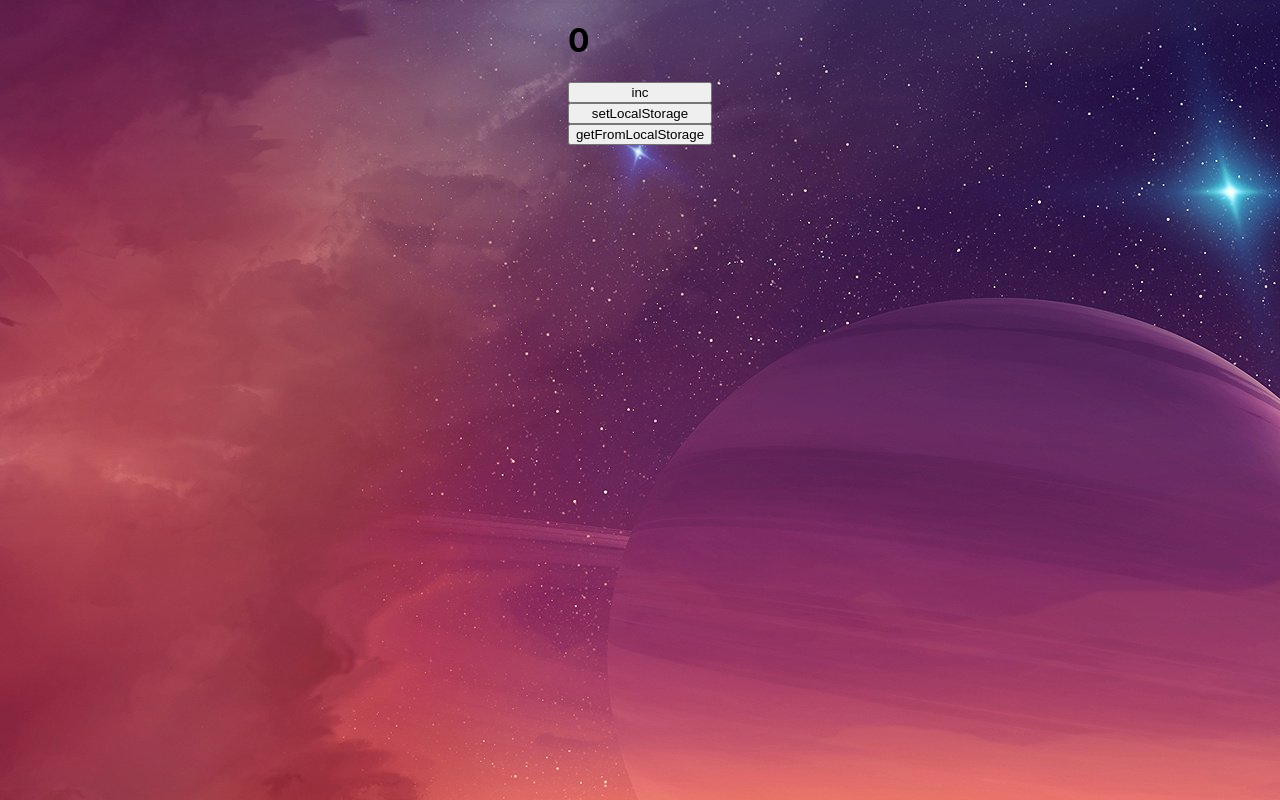
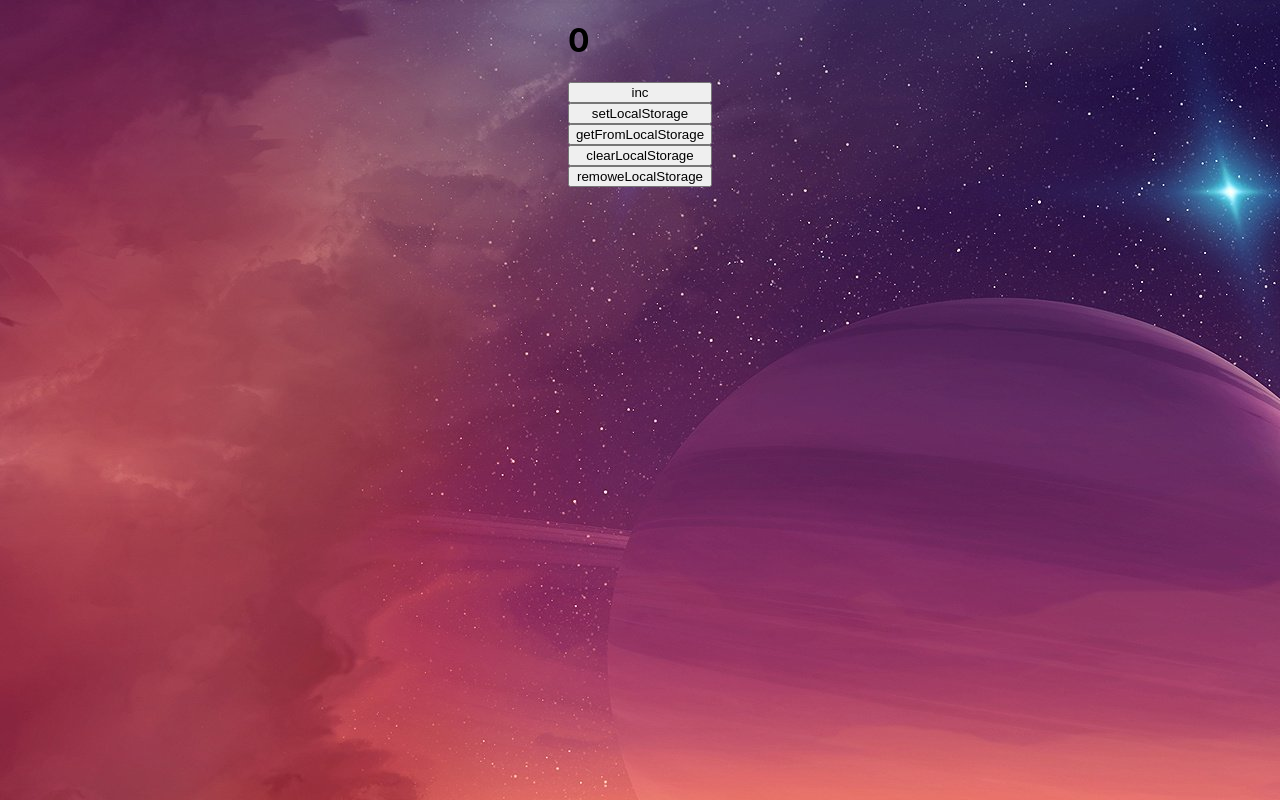
Before and after one commit to volhaf/counter, a React (Create React App) app: page / in a window 1280 px wide. Built offline with nearby package versions, Linux system fonts and the light colour scheme.

Commit message:
add function LocalStorageHandler

```diff
--- a/src/App.tsx
+++ b/src/App.tsx
@@ -2,43 +2,24 @@
 import { useState } from 'react';
 import './App.css';
 import {Counter} from "./components/Counter";
+import { LocalStorageHandler } from './components/LocalStorageHandler';
 
 
 function App() {
- const[value, setValue] =useState<number>(0)
-
- const incHandler = () => {
-  setValue(value+1)
- }
-
- const setLocalStorageHandler =() => {
-localStorage.setItem('counterKey', value.toString())
- }
-
-
- const getFromLocalStorageHandler =() => {
-  let valueAsString = localStorage.getItem('counterKey')
-  if (valueAsString) {
-    let newValue = JSON.parse(valueAsString)
-    setValue(newValue)
-  }
-
-   }
-
 
 
   return (
     <div className="App">
       {/* <Counter/> */}
-      <div className="Conteiner">
-      <h1>{value}</h1>
-      <button onClick={incHandler}> inc</button>
-      <button onClick={setLocalStorageHandler}> setLocalStorage</button>
-      <button onClick={getFromLocalStorageHandler}> getFromLocalStorage</button>
-      </div>
+      <LocalStorageHandler/>
+
 
     </div>
   )
 }
 
+
+
+
+
 export default App;
--- /dev/null
+++ b/src/components/LocalStorageHandler.tsx
@@ -0,0 +1,48 @@
+import { useState } from "react"
+
+export type LocalStorageHandlerPropsType = {
+
+}
+
+
+export function LocalStorageHandler ({} :LocalStorageHandlerPropsType) {
+  const[value, setValue] =useState<number>(0)
+
+  const incHandler = () => {
+   setValue(value+1)
+  }
+
+  const setLocalStorageHandler =() => {
+ localStorage.setItem('counterKey', value.toString())
+ localStorage.setItem('counterKey +1', value.toString())
+  }
+
+
+  const getFromLocalStorageHandler =() => {
+   let valueAsString = localStorage.getItem('counterKey')
+   if (valueAsString) {
+     let newValue = JSON.parse(valueAsString)
+     setValue(newValue)
+   }
+
+    }
+
+ const clearLocalStorageHandler = () => {
+ localStorage.clear()
+ setValue(0)
+ }
+ const removeLocalStorageHandler = () => {
+  localStorage.removeItem('counterKey +1')
+ }
+
+  return (
+<div className="Conteiner">
+      <h1>{value}</h1>
+      <button onClick={incHandler}> inc</button>
+      <button onClick={setLocalStorageHandler}> setLocalStorage</button>
+      <button onClick={getFromLocalStorageHandler}> getFromLocalStorage</button>
+      <button onClick={clearLocalStorageHandler}> clearLocalStorage</button>
+      <button onClick={removeLocalStorageHandler}> remoweLocalStorage</button>
+      </div>
+  )
+}
```
